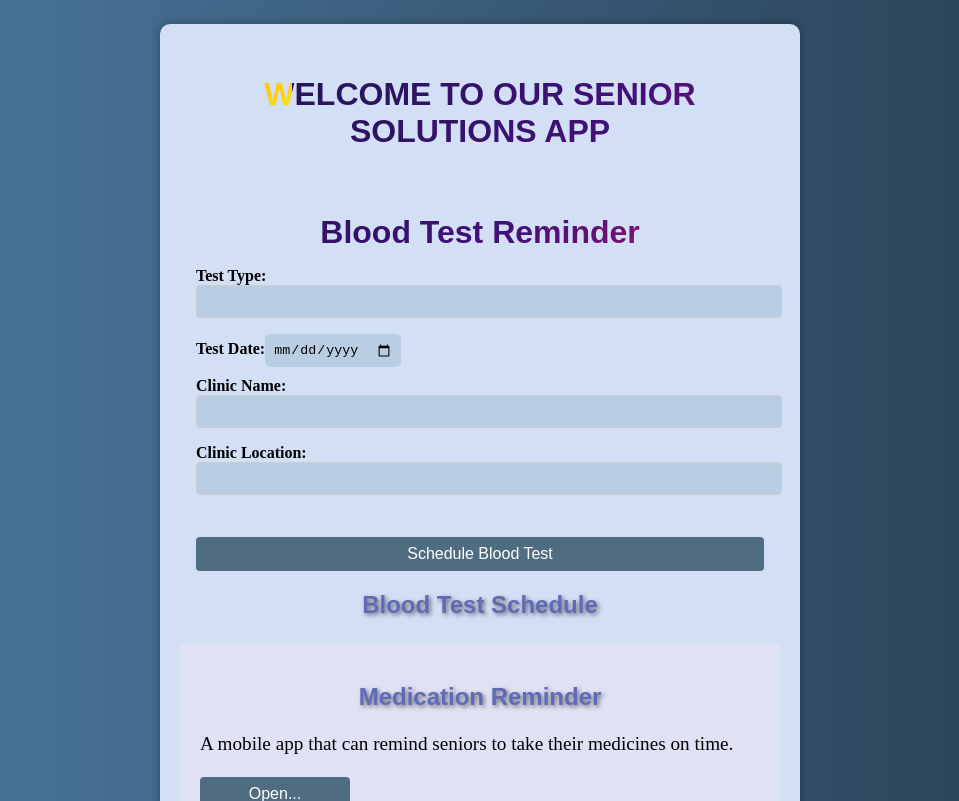
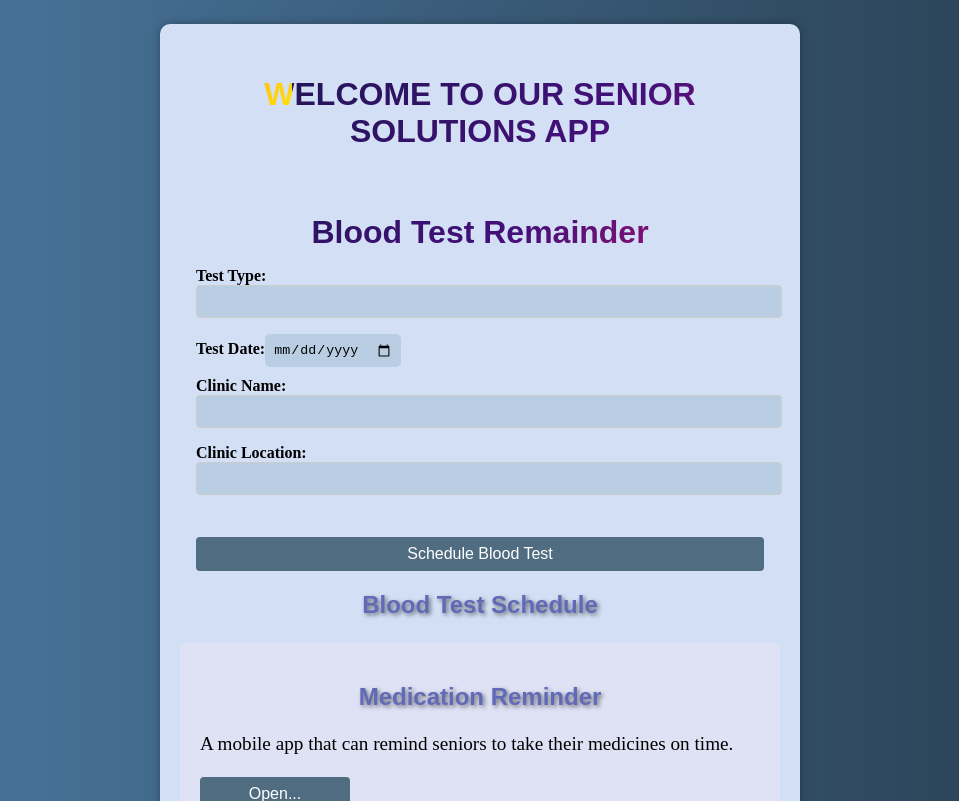
Before and after one commit to SachinKrSundram/SeniorSolutionsApp, a React (Create React App) app: page /BloodTestRemainder in a window 1280 px wide. Shown: the top 801 px of the page, without its empty margins (160-1119 px from the left). Built offline with nearby package versions, Linux system fonts and the light colour scheme.

Commit message:
Completed

```diff
--- a/src/components/BloodTest/BloodTestRemainder.jsx
+++ b/src/components/BloodTest/BloodTestRemainder.jsx
@@ -26,7 +26,7 @@ function BloodTestReminder() {
 
   return (
     <div>
-      <h1>Blood Test Reminder</h1>
+      <h1>Blood Test Remainder</h1>
       <form onSubmit={handleBloodTestSubmit}>
         <label>
           Test Type:
--- a/src/components/Medication/MedicationRemainder.jsx
+++ b/src/components/Medication/MedicationRemainder.jsx
@@ -26,7 +26,7 @@ function MedicationReminder() {
 
   return (
     <div>
-      <h1>Medication Reminder</h1>
+      <h1>Medication Remainder</h1>
       <form onSubmit={handleMedicationSubmit}>
         <label>
           Medication Name:
```
Also changed, not shown: 7 other files (tests, documents, lock files or other folders).
